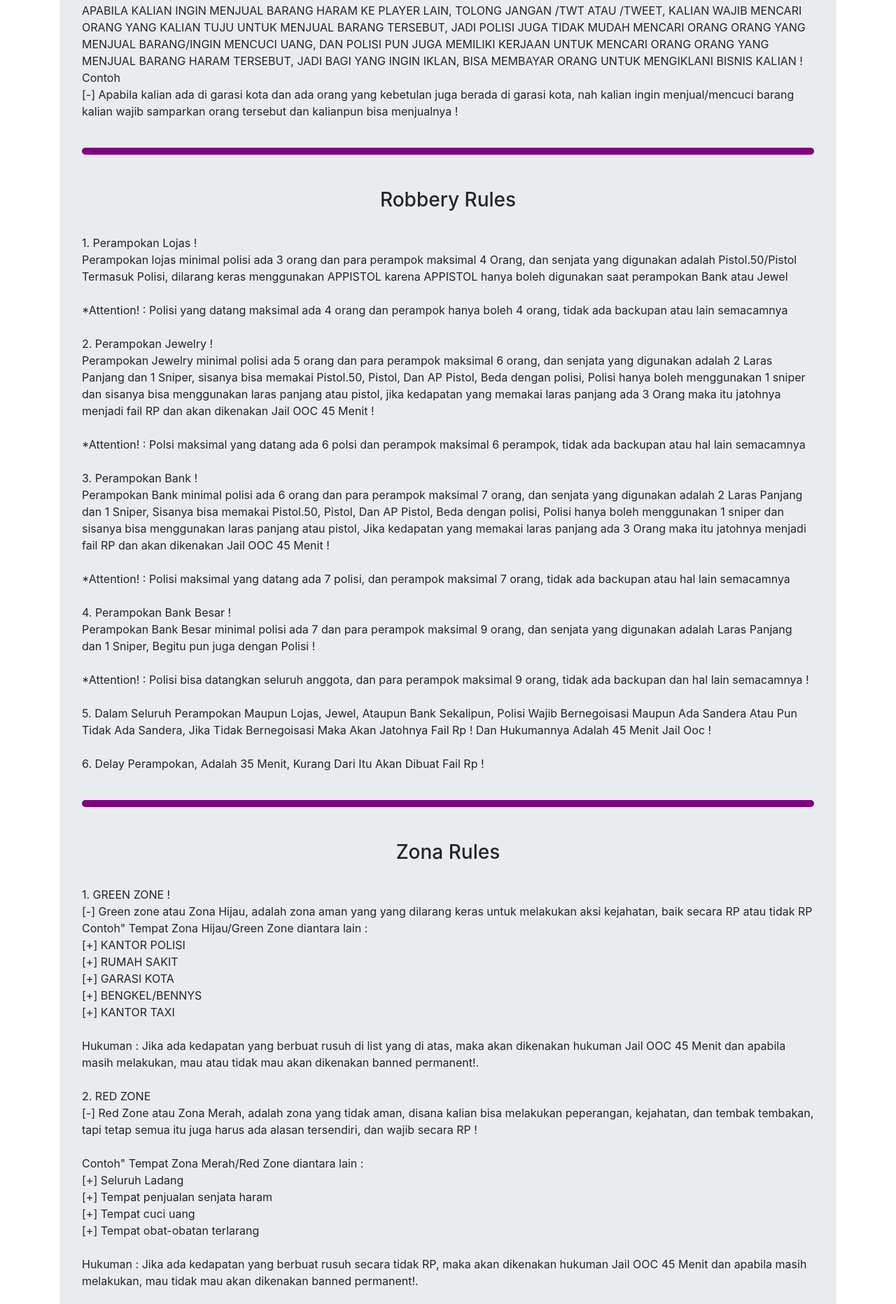
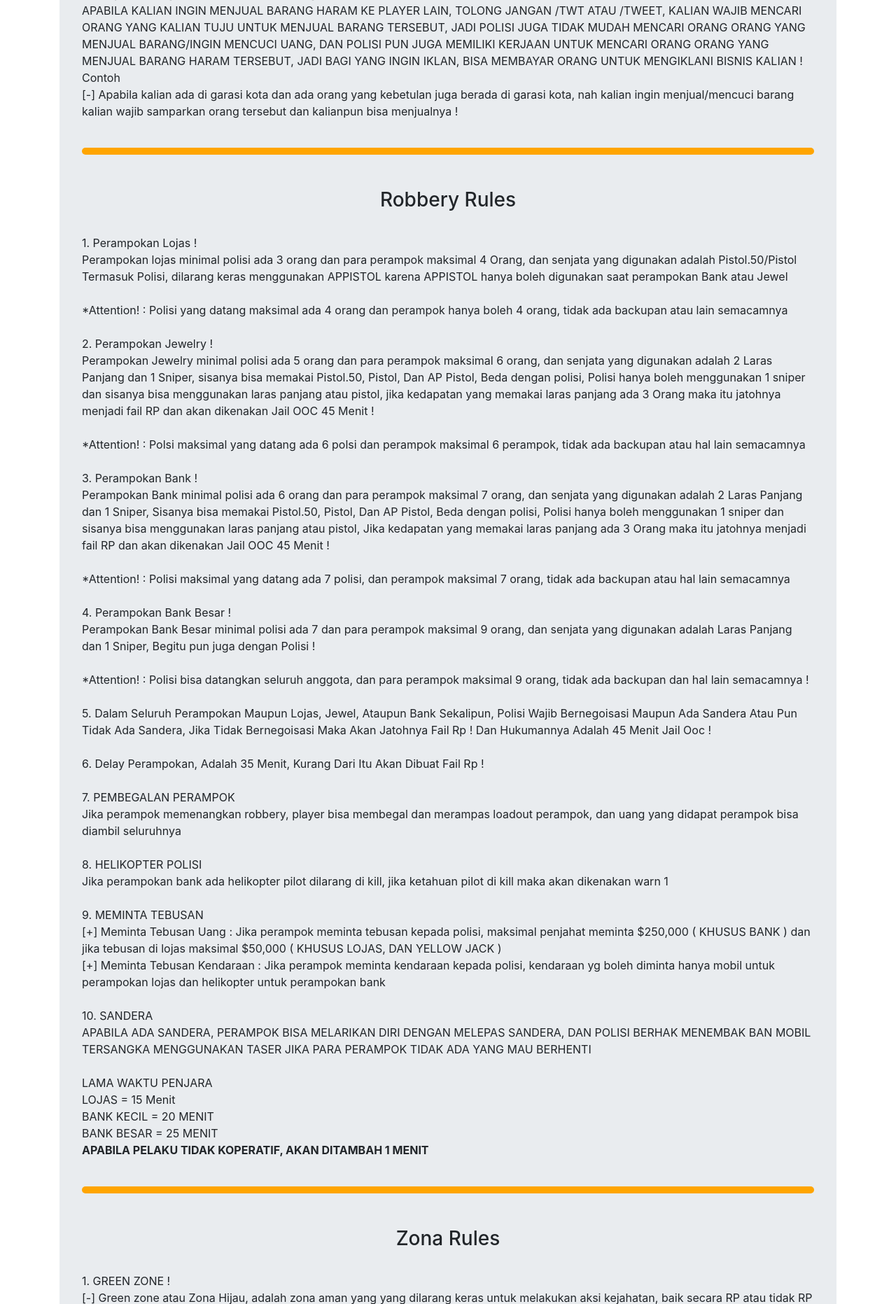
Before and after one commit to AdhityaRimba/PIRP-Website, a PHP site: page / in a window 1280 px wide, after a click on "RULES". Shown: the part 1562-3425 px from the top of the page at 70% size. Run offline with PHP 8.4, Linux system fonts and the light colour scheme; tables that the repository leaves empty or names only in its code hold one stand-in row (values such as "Sample post"); some libraries are stand-ins or nearby versions; some web fonts are replaced.

Commit message:
v2 Website

```diff
--- a/css/style.css
+++ b/css/style.css
@@ -43,7 +43,7 @@ display : none !important;
 }
 
 hr {
-	border-top: 10px solid purple;
+	border-top: 10px solid orange;
 	border-radius: 5px;
 }
 
--- a/index.php
+++ b/index.php
@@ -1,5 +1,5 @@
 <?php
-    $conn = mysqli_connect("localhost", "adhhosts_root", "nothin", "adhhosts_gallery");
+    $conn = mysqli_connect("localhost", "adhhostt_gallery", "-jRxq5V^}hEp", "adhhostt_gallery");
 
     $query = mysqli_query($conn, "SELECT * FROM image");
 ?>
@@ -10,8 +10,8 @@
     <!-- Meta Tags -->
     <meta charset="utf-8">
     <meta name="viewport" content="width=device-width, initial-scale=1, shrink-to-fit=no">
-    <meta name="description" content="Pesona Indonesia Roleplay, Bermain Game Selayaknya Dunia Nyata">
-    <meta name="keywords" content="Roleplay,Indopride,Fivem,Pesona,Indonesia,Vector,Rp,Rl,Real,Life,Game,Games">
+    <meta name="description" content="City Of Indonesia Roleplay, Bermain Game Selayaknya Dunia Nyata">
+    <meta name="keywords" content="Roleplay,Indopride,COI,City,Of,Gta,V,5,Server,Crack,Fivem,Pesona,Indonesia,Vector,Rp,Rl,Real,Life,Game,Games">
     <meta name="author" content="MrAdhit">
 
     <!-- Javascript Lain -->
@@ -26,8 +26,8 @@
     <link href="https://fonts.googleapis.com/css2?family=Baloo+Paaji+2&display=swap" rel="stylesheet">
 
     <!-- Property Lain -->
-    <title>PIRP Official Site</title>
-    <link rel="icon" href="img/icon.png">
+    <title>COI Official Site</title>
+    <link rel="icon" href="img/icon.jpeg">
   </head>
   <body>
     <div class="container">
@@ -72,7 +72,7 @@
                             </div>
                             <div class="row">
                                 <div class="col-md">
-                                    <h1 class="text-warning">PESONA INDONESIA <br>ROLEPLAY</h1>
+                                    <h1 class="text-danger">CITY OF INDONESIA <br>ROLEPLAY</h1>
                                 </div>
                             </div>
                         </div>
@@ -181,6 +181,25 @@
                                 <br><br>
                                 6. Delay Perampokan, Adalah 35 Menit, Kurang Dari Itu Akan Dibuat Fail Rp !
                                 <br><br>
+                                7. PEMBEGALAN PERAMPOK <br>
+                                Jika perampok memenangkan robbery, player bisa membegal dan merampas loadout perampok, dan uang yang didapat perampok bisa diambil seluruhnya
+                                <br><br>
+                                8. HELIKOPTER POLISI <br>
+                                Jika perampokan bank ada helikopter pilot dilarang di kill, jika ketahuan pilot di kill maka akan dikenakan warn 1
+                                <br><br>
+                                9. MEMINTA TEBUSAN <br>
+                                [+] Meminta Tebusan Uang : Jika perampok meminta tebusan kepada polisi, maksimal penjahat meminta $250,000 ( KHUSUS BANK ) dan jika tebusan di lojas maksimal $50,000 ( KHUSUS LOJAS, DAN YELLOW JACK )
+                            <br>[+] Meminta Tebusan Kendaraan : Jika perampok meminta kendaraan kepada polisi, kendaraan yg boleh diminta hanya mobil untuk perampokan lojas dan helikopter untuk perampokan bank
+                                <br><br>
+                                10. SANDERA <br>
+                                APABILA ADA SANDERA, PERAMPOK BISA MELARIKAN DIRI DENGAN MELEPAS SANDERA, DAN POLISI BERHAK MENEMBAK BAN MOBIL TERSANGKA MENGGUNAKAN TASER JIKA PARA PERAMPOK TIDAK ADA YANG MAU BERHENTI
+                                <br><br>
+                                LAMA WAKTU PENJARA <br>
+                                LOJAS = 15 Menit    <br>
+                                BANK KECIL = 20 MENIT <br>
+                                BANK BESAR = 25 MENIT <br>
+                                <b>APABILA PELAKU TIDAK KOPERATIF, AKAN DITAMBAH 1 MENIT</b>
+                                <br><br>
                             </div>
                         </div>
                         <hr>
@@ -220,6 +239,9 @@
                                   [+] Toko Lojas <br><br>
 
                                 Hukuman : Jika ada kedapatan yang berbuat rusuh secara tidak RP, maka akan dikenakan hukuman Jail OOC 35 Menit dan apabila masih melakukan, mau tidak mau akan dikenakan banned permanent!.<br><br>
+                                4. WARZONE <br>
+                                [-] SEANDAINYA ORANG TERLIBAT PEPERANGAN, JIKA PERGI KE ZONA HIJAU OTOMATIS ZONA HIJAU BERUBAH ZONA MERAH
+                                <br><br>
                             </div>
                         </div>
                         <hr>
@@ -241,8 +263,10 @@
                                 Apabila EMS/PMI sedang tidak ada dikota, Fraksi bisa melakukan tindak kriminal, tapi tidak bisa melakukan Pembunuhan terhadap warga, Perang, Dan Perampokan, Fraksi hanya bisa melakukan pembegalan yang tidak boleh memakan korban jiwa, dikarenakan EMS/PMI tidak ada dikota !<br><br>
                                 5. Persenjataan <br>
                                 Fraksi tidak disediakan membeli senjata di dalam kantor, dan harus mencari senjata di tempat penjualan senjata ilegal, dikarenakan apabila fraksi bisa membeli senjata di dalam kantor, Persenjataan ilegal bisa tidak akan berjalan lancar <br><br>
-                                6. Ladang Ganja, dan lain lain <br>
-                                Apabila para Fraksi ingin berladang minimal harus ada 2 polisi di kota ! apabila ketahuan ngeladang pas polisi tidak ada dikota, maka akan dikenakan hukuman berupa JAIL OOC 25 Menit !
+                                6. Ladang Ganja, dan lain lain <br><br>
+                                Apabila para Fraksi ingin berladang minimal harus ada 2 polisi di kota ! apabila ketahuan ngeladang pas polisi tidak ada dikota, maka akan dikenakan hukuman berupa JAIL OOC 25 Menit ! <br><br>
+                                7. Perekrutan Anggota
+                                Perekrutan anggota tidak melalu Discord, melainkan melalui IC setiap Fraksi harus mencari orang dan mengajak menjadi Fraksi tersebut <br>
                             </div>
                         </div>
                     </div>
--- a/js/script.js
+++ b/js/script.js
@@ -1,5 +1,5 @@
 function playbutton(){
-	location.replace("file/launcher.exe");
+	window.open("https://discord.gg/avJhqQ3")
 }
 
 function rulestab(){
```
Also changed, not shown: file/index.html (added, +24 -0 lines), img/bg.jpg, img/icon.jpeg (added).
